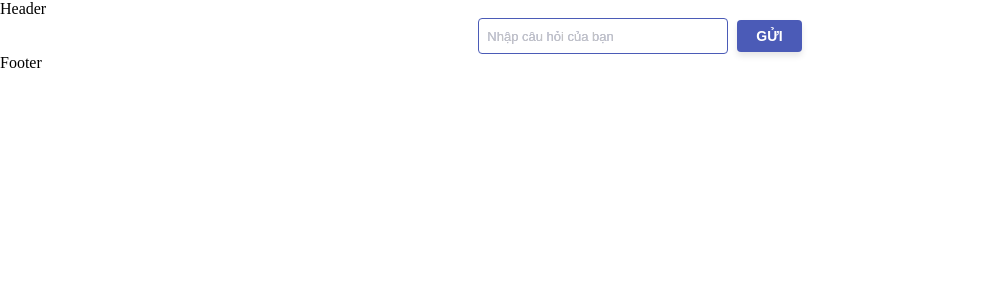
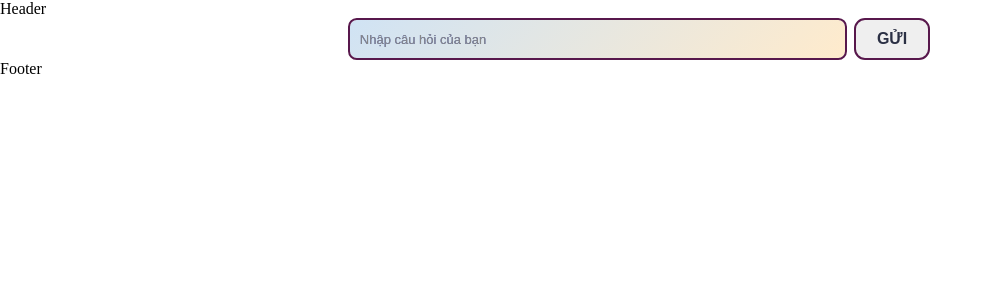
Before and after one commit to votruonglong/KT_ThucTap, a React (Vite) app in the folder thuctap_questions/: page / in a window 1280 px wide. Shown: the top 300 px of the page, without its empty margins (0-993 px from the left). Built offline with nearby package versions, Linux system fonts and the light colour scheme.

Commit message:
udate input, button

```diff
--- a/thuctap_questions/src/components/QuestionInput.jsx
+++ b/thuctap_questions/src/components/QuestionInput.jsx
@@ -1,19 +1,49 @@
-import React from 'react';
+import React, { useState } from 'react';
 
 const QuestionForm = () => {
+    const [question, setQuestion] = useState('');
+    const [err, setErr] = useState('');
+
+    const handleInput = (e) => {
+        const value = e.target.value;
+
+        if (value.length >= 100) {
+            setErr('Bạn đã nhập quá số lượng ký tự cho phép');
+        } else {
+            setErr('');
+        }
+
+        setQuestion(value);
+    };
+
+    const handleSubmit = (e) => {
+        e.preventDefault();
+        if (question.length <= 100) {
+            console.log(question);
+            setErr('');
+        }
+    };
+
     return (
         <div>
-            <form id="questionForm">
+            <form id="questionForm" onSubmit={handleSubmit}>
                 <input
                     type="text"
                     id="questionInput"
                     name="question"
                     placeholder="Nhập câu hỏi của bạn"
-                    // required
+                    maxLength={100}
+                    value={question}
+                    onChange={handleInput}
+                    required
                 />
-                <button id="submitButton" type="submit">Gửi</button>
+                <button className="button">
+                Gửi
+                </button>
             </form>
+            {err && <p id="errorMessage">{err}</p>}
         </div>
     );
-}
+};
+
 export default QuestionForm;
--- a/thuctap_questions/src/index.css
+++ b/thuctap_questions/src/index.css
@@ -19,13 +19,15 @@ ol {
 	display: flex;
 	justify-content: center;
 	align-items: center;
-    /* height: 100px; */
 }
+
 #questionInput {
-    width: 250px;
-    padding: 8px;
-    border: 1px solid #4b5bb7;
-    border-radius: 4px;
+	width: 495px;
+	padding: 9.9px;
+    border:0;
+    outline: 2px solid #58184c;
+    background: linear-gradient(135deg, #D0E3F4, #FFEBCC);
+	border-radius: 6.7px;
 	font-size: 16px;
 	text-shadow: 0 0 0 #4b5bb7;
 	margin-right: 9px;
@@ -34,24 +36,63 @@ ol {
 #questionInput::placeholder {
 	color: #888;
 	font-size: 13px;
-    opacity: 0.5;
+	opacity: 1;
+}
+#questionInput:hover{
+    background: #fff;
 }
 
-#submitButton {
-    padding: 8px 19px;
-    background-color: #4b5bb7;
-    color: #fff;
-    border: none;
-    border-radius: 4px;
+
+.button {
     cursor: pointer;
-    font-size: 14px;
-    transition: background-color 0.3s ease, transform 0.2s ease; /* độ trễ */
-    box-shadow: 0 4px 6px rgba(0, 0, 0, 0.1);
+    position: relative;
+    padding: 9.9px 21px;
+    font-size: 16px;
+    color: #2B3044;
+    border: 2px solid #58184c;
+	border-radius: 11px;
+    background-color: transform;
+    font-weight: 600;
+    transition: all 0.3s cubic-bezier(0.23, 1, 0.320, 1);
+    overflow: hidden;
     text-transform: uppercase;
 	font-weight: bold;
   }
 
-#submitButton:hover {
-    background-color: #222b5b; /* Màu đậm hơn */
-    transform: translateY(-1.5px); /* nâng lên */
+  .button::before {
+    content: '';
+    position: absolute;
+    inset: 0;
+    margin: auto;
+    width: 50px;
+    height: 50px;
+    border-radius: inherit;
+    scale: 0;
+    z-index: -1;
+    background: linear-gradient(77deg, #58184c, #4b5bb7);
+    transition: all 0.6s cubic-bezier(0.23, 1, 0.320, 1);
   }
+
+  .button:hover::before {
+    scale: 3;
+  }
+
+  .button:hover {
+    color: #ffffff;
+    border: 1px solid #58184c;
+    scale: 1.1;
+    box-shadow: 0 0px 20px rgba(193, 163, 98,0.4);
+  }
+
+  .button:active {
+    scale: 1;
+  }
+
+
+#errorMessage {
+    color:  #D9534F;
+    font-size: 12px;
+    margin-top: 3px;
+	margin-right:333.3px;
+	text-align: center;
+}
```
Lines whose indentation alone changed are shown as unchanged.
